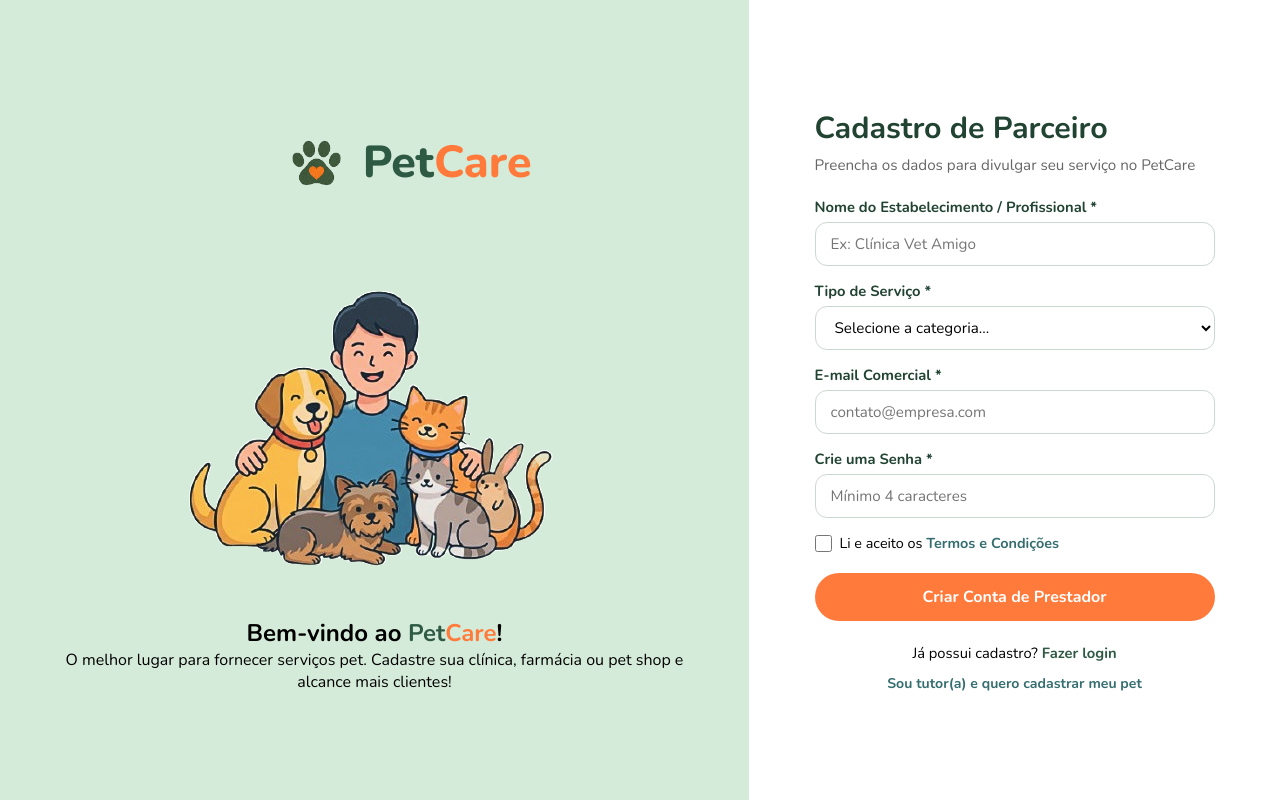
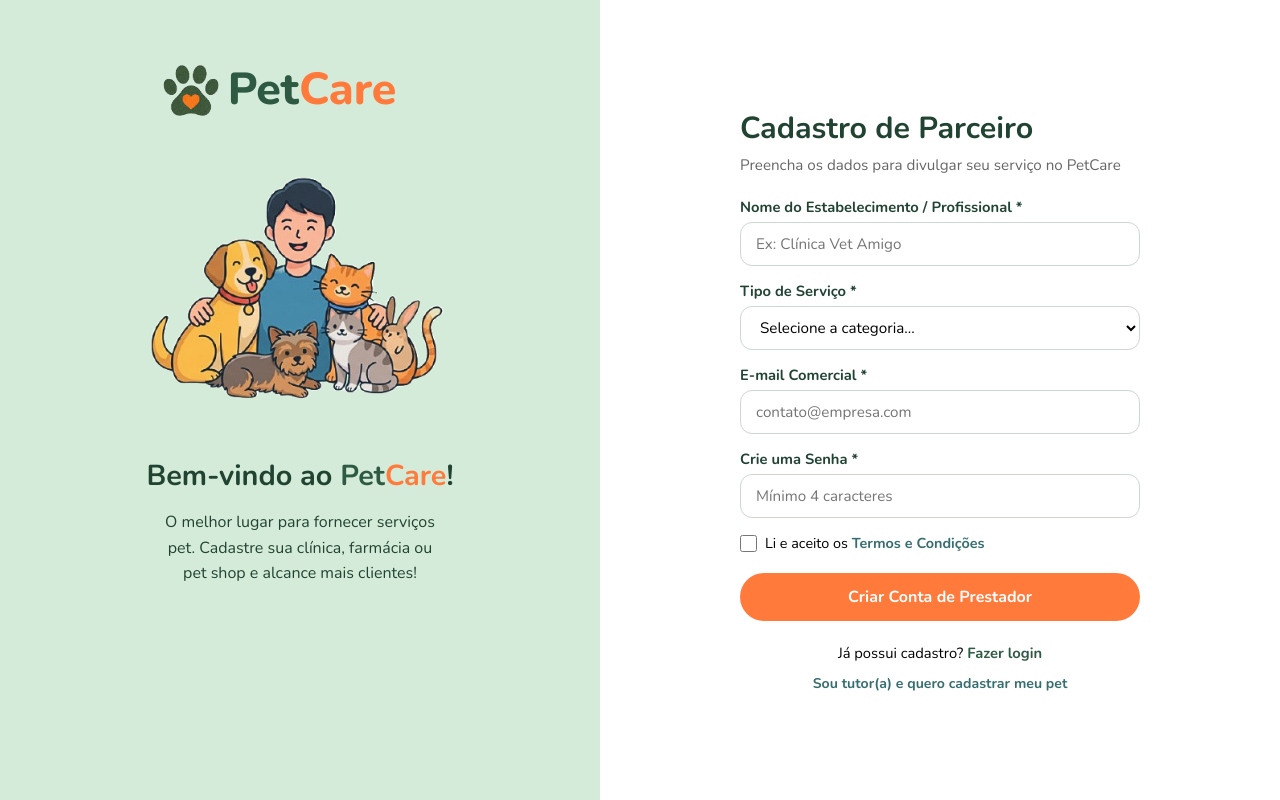
Before and after one commit to GabriellyLaierr/PetCare, a plain HTML site: page codigo/servicos/cadastro/index.html in a window 1280 px wide. Drawn offline with nearby package versions, Linux system fonts and the light colour scheme.

Commit message:
Update style.css

```diff
--- a/codigo/servicos/cadastro/style.css
+++ b/codigo/servicos/cadastro/style.css
@@ -21,6 +21,7 @@ body {
     min-height: 100vh;
     width: 100%;
     display: flex;
+    overflow-x: hidden;
 }
 
 .container {
@@ -29,48 +30,67 @@ body {
     min-height: 100vh;
 }
 
-/* LADO ESQUERDO (50% DA TELA) */
+/* LADO ESQUERDO (IDÊNTICO AO TUTOR) */
 .left-panel {
     flex: 1;
     background-color: var(--corTopoClaro);
-    padding: 40px;
+    padding-top: 60px;
+    padding-bottom: 40px;
     display: flex;
     flex-direction: column;
     align-items: center;
-    justify-content: center;
+    justify-content: flex-start;
     text-align: center;
 }
 
 .brand {
+    width: 100%;
+    height: 60px;
     display: flex;
     align-items: center;
     justify-content: center;
-    margin-bottom: 20px;
+    margin-bottom: 15px;
 }
 
 .logo-img {
-    height: 110px;
+    height: 125px;
     width: auto;
-    margin-right: -52px;
+    margin-right: -75px;
 }
 
 .brand h1 {
+    line-height: 1;
+    margin: 0;
+    padding: 0;
     font-size: 2.8rem;
     font-weight: 800;
+    margin-right: 125px;
 }
 
 .cor-pet { color: var(--corPet); }
 .cor-care { color: var(--corCare); }
 
-.slogan {
-    color: var(--corVerdeEscuro);
-    font-size: 1.15rem;
-    font-weight: 600;
-    line-height: 1.5;
-    max-width: 380px;
+.img-animais {
+    max-width: 100%;
+    height: 300px;
+    margin-bottom: 15px;
 }
 
-/* LADO DIREITO (50% DA TELA) */
+.brand-text h2 {
+    color: var(--corVerdeEscuro);
+    font-size: 1.8rem;
+    margin-bottom: 15px;
+}
+
+.brand-text p {
+    color: var(--corVerdeEscuro);
+    line-height: 1.6;
+    max-width: 280px;
+    margin: 0 auto;
+    font-size: 1rem;
+}
+
+/* LADO DIREITO (FORMULÁRIO DE CADASTRO) */
 .right-panel {
     flex: 1;
     background-color: var(--branco);
@@ -191,4 +211,10 @@ body {
     .left-panel, .right-panel {
         padding: 35px 20px;
     }
+    .brand h1 {
+        margin-right: 0;
+    }
+    .logo-img {
+        margin-right: -35px;
+    }
 }
```
